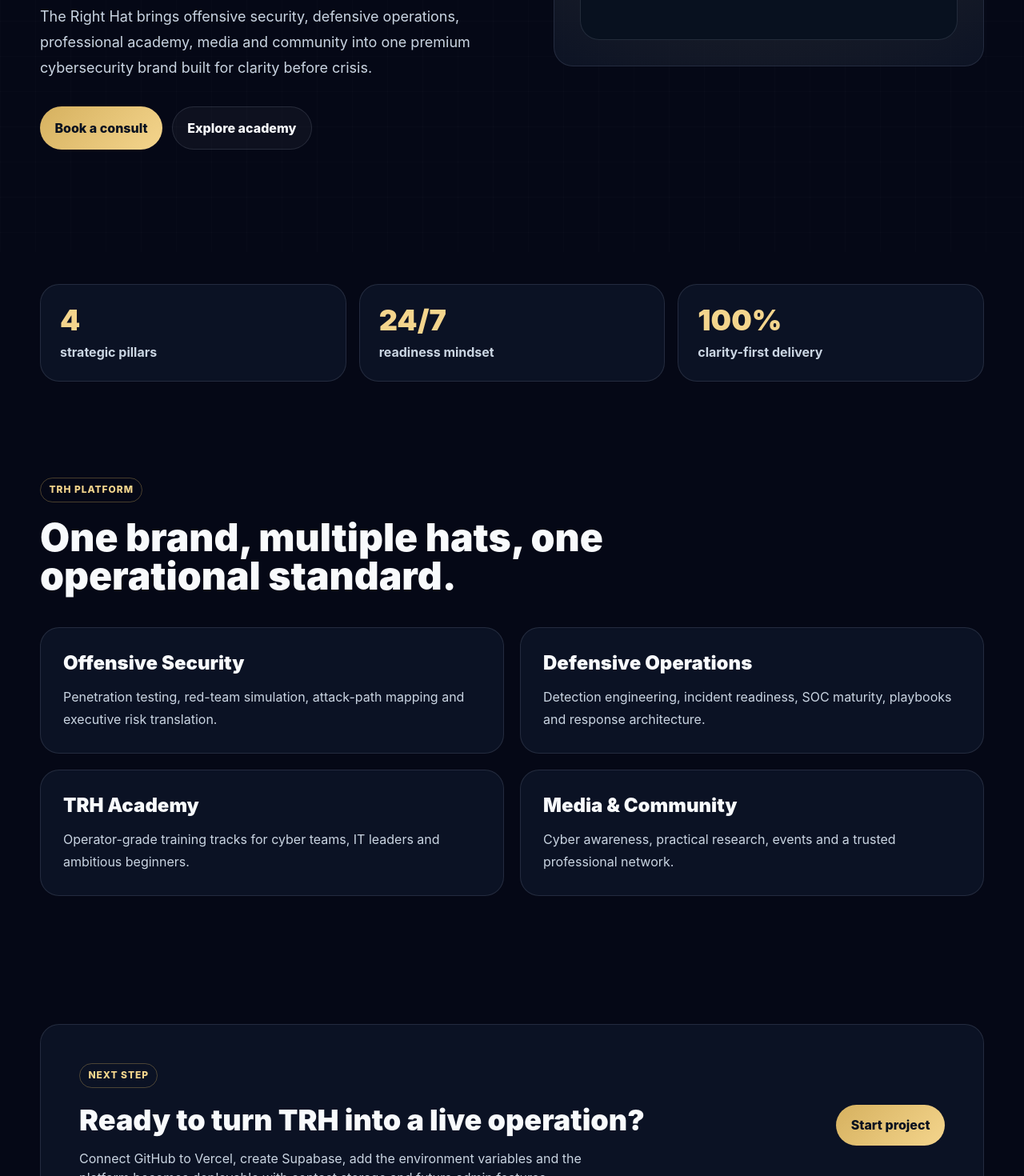
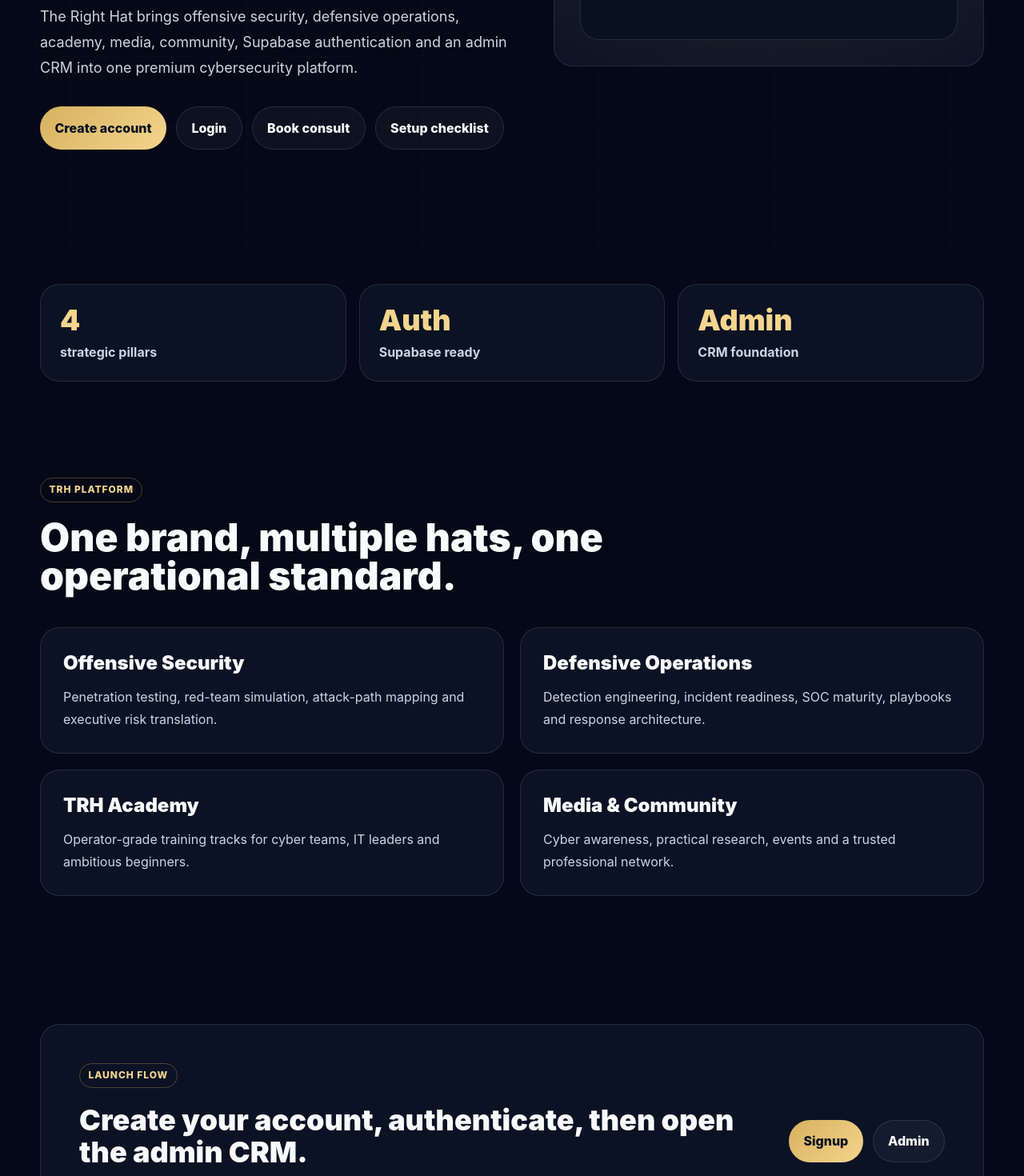
Before and after one commit to SeeDev-K/The-Right-Hat, a Next.js app: page / in a window 1280 px wide. Shown: the part 720-2190 px from the top of the page at 80% size. Built offline with nearby package versions, Linux system fonts and the light colour scheme.

Commit message:
fix: expose account creation and setup CTAs on homepage

```diff
--- a/app/page.tsx
+++ b/app/page.tsx
@@ -9,8 +9,8 @@
 
 const stats = [
   ['4', 'strategic pillars'],
-  ['24/7', 'readiness mindset'],
-  ['100%', 'clarity-first delivery'],
+  ['Auth', 'Supabase ready'],
+  ['Admin', 'CRM foundation'],
 ]
 
 export default function HomePage() {
@@ -25,11 +25,13 @@
               Cybersecurity, intelligence and training for teams that need to move with confidence.
             </h1>
             <p className="mt-6 max-w-2xl text-lg leading-8 text-slate-300">
-              The Right Hat brings offensive security, defensive operations, professional academy, media and community into one premium cybersecurity brand built for clarity before crisis.
+              The Right Hat brings offensive security, defensive operations, academy, media, community, Supabase authentication and an admin CRM into one premium cybersecurity platform.
             </p>
             <div className="mt-8 flex flex-wrap gap-3">
-              <Link href="/contact" className="btn btn-primary">Book a consult</Link>
-              <Link href="/academy" className="btn btn-ghost">Explore academy</Link>
+              <Link href="/signup" className="btn btn-primary">Create account</Link>
+              <Link href="/login" className="btn btn-ghost">Login</Link>
+              <Link href="/contact" className="btn btn-ghost">Book consult</Link>
+              <Link href="/setup" className="btn btn-ghost">Setup checklist</Link>
             </div>
           </div>
           <div className="card relative overflow-hidden p-8">
@@ -38,7 +40,7 @@
               <div>
                 <div className="mx-auto grid h-32 w-32 place-items-center rounded-[2rem] border border-[var(--border)] bg-white/5 text-4xl font-black text-[var(--gold-soft)] shadow-2xl">TRH</div>
                 <h2 className="mt-8 text-3xl font-black">The Right Hat</h2>
-                <p className="mx-auto mt-3 max-w-sm text-slate-400">A premium cybersecurity identity for operators, founders and decision makers.</p>
+                <p className="mx-auto mt-3 max-w-sm text-slate-400">Signup, login, account and protected admin CRM are now part of the deployed platform flow.</p>
               </div>
             </div>
           </div>
@@ -74,11 +76,14 @@
       <section className="py-20">
         <div className="container card grid gap-8 p-8 md:grid-cols-[1fr_auto] md:items-center md:p-12">
           <div>
-            <span className="badge">Next step</span>
-            <h2 className="mt-5 text-4xl font-black">Ready to turn TRH into a live operation?</h2>
-            <p className="mt-4 max-w-2xl text-slate-300">Connect GitHub to Vercel, create Supabase, add the environment variables and the platform becomes deployable with contact storage and future admin features.</p>
+            <span className="badge">Launch flow</span>
+            <h2 className="mt-5 text-4xl font-black">Create your account, authenticate, then open the admin CRM.</h2>
+            <p className="mt-4 max-w-2xl text-slate-300">The platform now has visible routes for signup, login, account, admin, setup and password recovery.</p>
           </div>
-          <Link href="/contact" className="btn btn-primary">Start project</Link>
+          <div className="flex flex-wrap gap-3">
+            <Link href="/signup" className="btn btn-primary">Signup</Link>
+            <Link href="/admin" className="btn btn-ghost">Admin</Link>
+          </div>
         </div>
       </section>
     </main>
```
